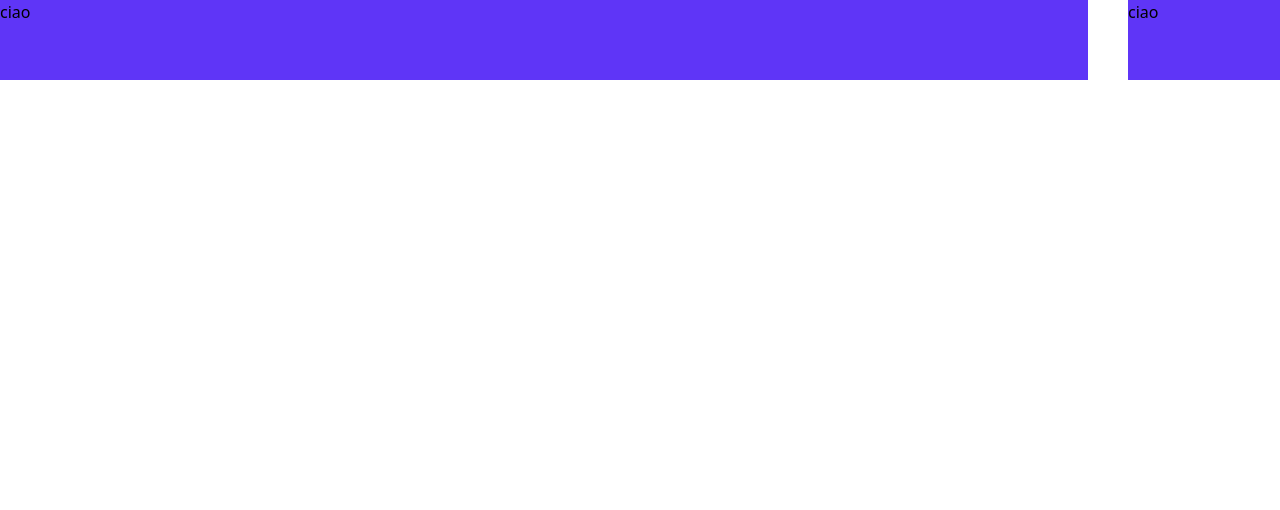
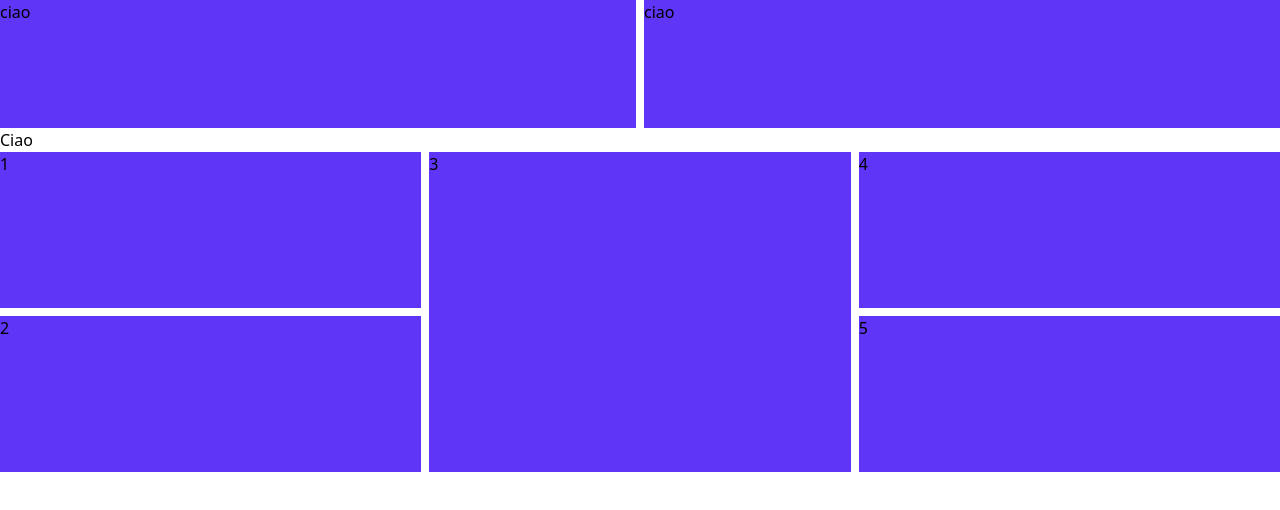
Before and after one commit to lmatteis/next-brink, a Next.js app: page / in a window 1280 px wide. Shown: the top 510 px of the page. Built offline with nearby package versions, Linux system fonts and the light colour scheme.

Commit message:
Add second section with grid-like flexbox

```diff
--- a/app/page.tsx
+++ b/app/page.tsx
@@ -1,8 +1,28 @@
 export default function Home() {
   return (
-    <div className="flex overflow-auto gap-10">
-      <div className="h-20 bg-cold-blue w-[85vw] shrink-0">ciao</div>
-      <div className="h-20 bg-cold-blue w-[85vw] shrink-0">ciao</div>
+    <div>
+      <div className="flex overflow-auto gap-2 h-32">
+        <div className="bg-cold-blue w-[85vw] lg:w-auto lg:flex-1 shrink-0">
+          ciao
+        </div>
+        <div className="bg-cold-blue w-[85vw] lg:w-auto lg:flex-1 shrink-0">
+          ciao
+        </div>
+      </div>
+      <h2>Ciao</h2>
+      <div className="flex gap-2 h-80 overflow-auto">
+        <div className="flex gap-2 flex-row lg:flex-col flex-1">
+          <div className="bg-cold-blue flex-1 w-[85vw] lg:w-auto">1</div>
+          <div className="bg-cold-blue flex-1 w-[85vw] lg:w-auto">2</div>
+        </div>
+        <div className="flex gap-2 flex-row lg:flex-col flex-1">
+          <div className="bg-cold-blue flex-1 w-[85vw] lg:w-auto">3</div>
+        </div>
+        <div className="flex gap-2 flex-row lg:flex-col flex-1">
+          <div className="bg-cold-blue flex-1 w-[85vw] lg:w-auto">4</div>
+          <div className="bg-cold-blue flex-1 w-[85vw] lg:w-auto">5</div>
+        </div>
+      </div>
     </div>
   );
 }
```
